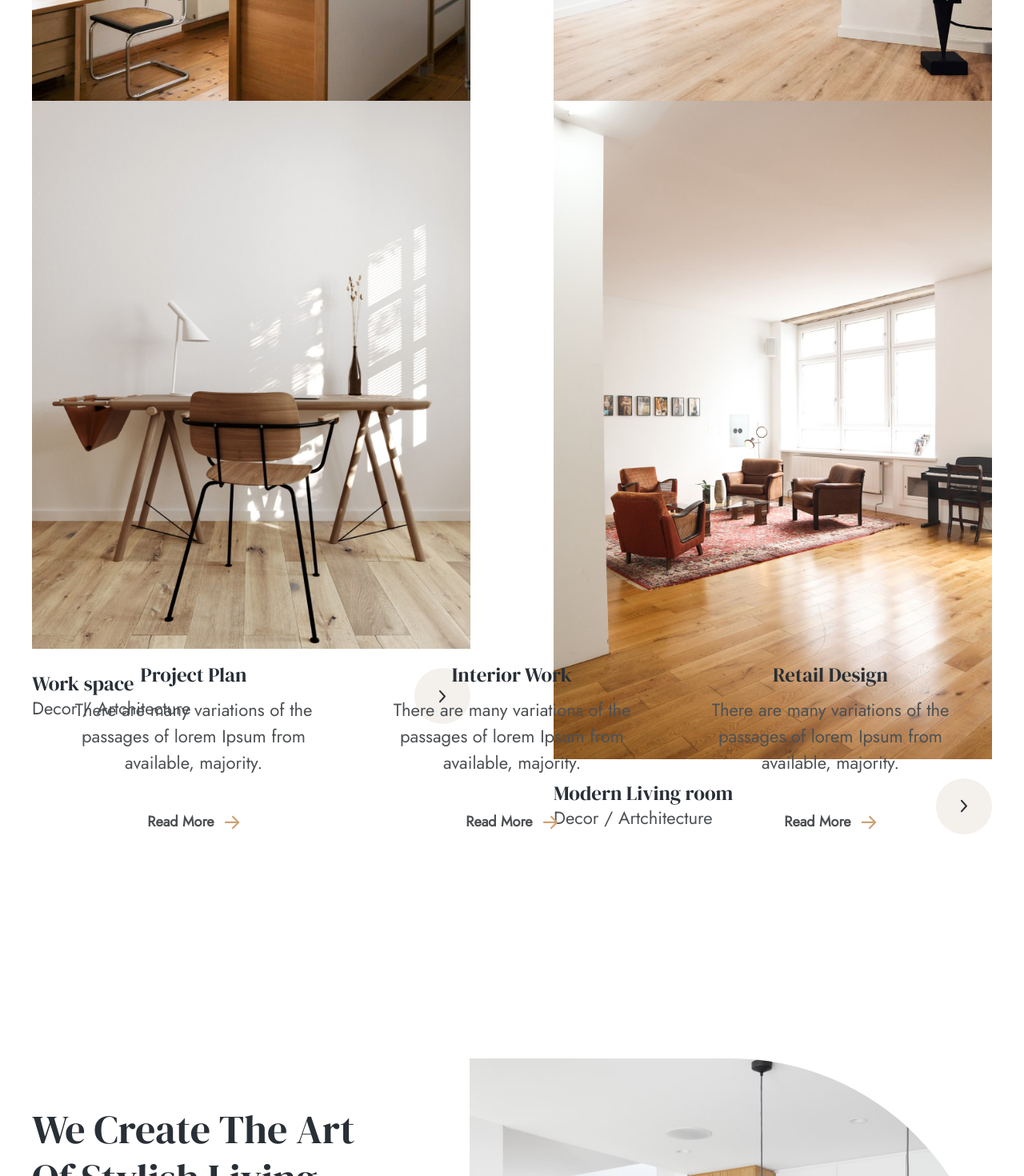
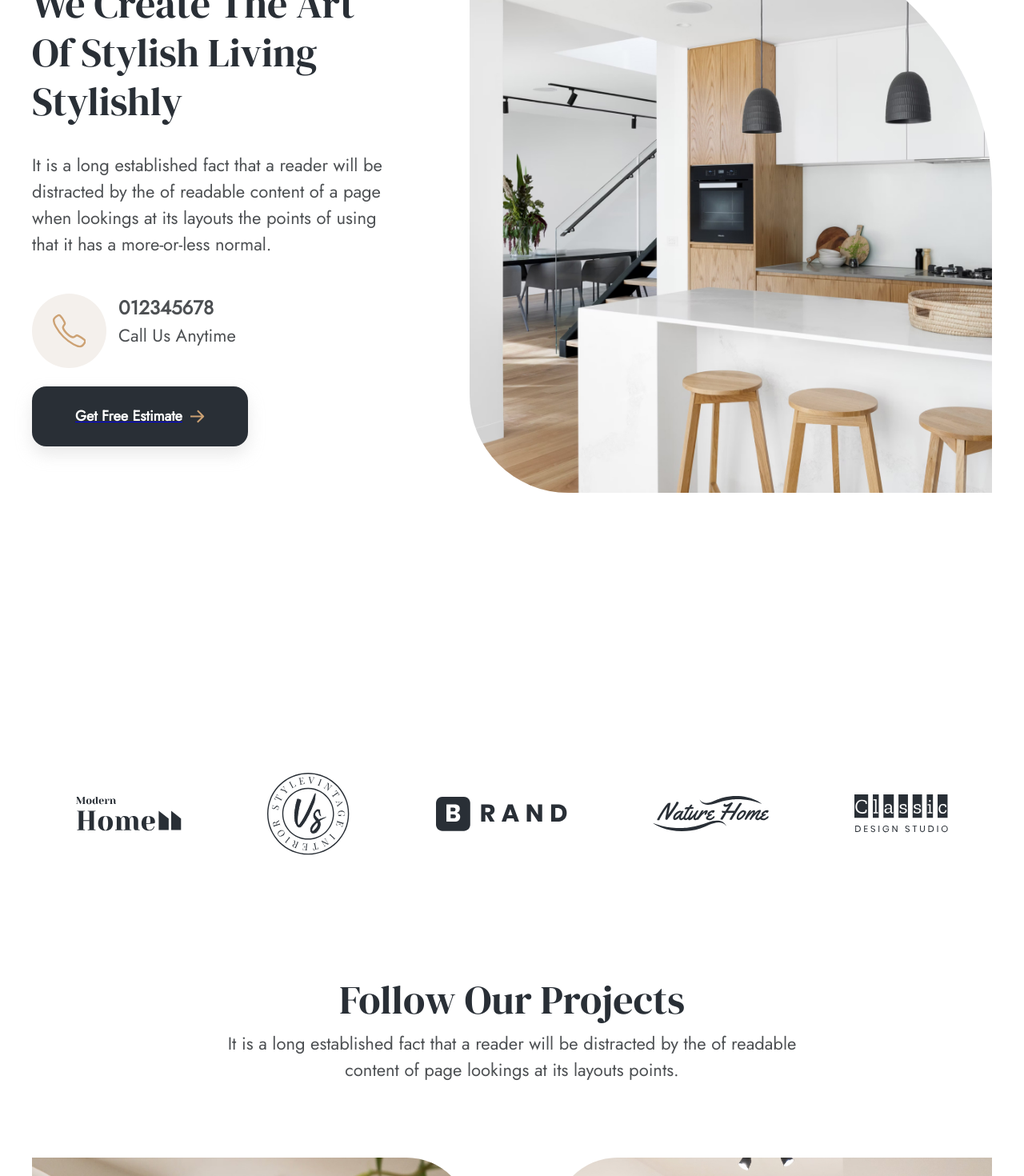
Before and after one commit to Lukas-Daugela/React-Vite-Interno, a React (Vite) app: page / in a window 1280 px wide. Shown: the part 780-2250 px from the top of the page at 80% size. Built offline with nearby package versions, Linux system fonts and the light colour scheme.

Commit message:
Added styles for Section home projects

```diff
--- a/src/components/SectionHomeProjects/SectionHomeProjects.jsx
+++ b/src/components/SectionHomeProjects/SectionHomeProjects.jsx
@@ -10,16 +10,18 @@ const cn = classNames.bind(styles);
 export default function SectionHomeProjects({ projects }) {
   return (
     <div className={cn('projects')}>
-      <h2 className={cn('projects__title')}>Follow Our Projects</h2>
-      <p className={cn('projects__description')}>
-        It is a long established fact that a reader will be distracted by the of readable
-        content of page lookings at its layouts points.
-      </p>
+      <div className={cn('projects__text-container')}>
+        <h2 className={cn('projects__title')}>Follow Our Projects</h2>
+        <p className={cn('projects__description')}>
+          It is a long established fact that a reader will be distracted by the of
+          readable content of page lookings at its layouts points.
+        </p>
+      </div>
       <div className={cn('projects__cards-container')}>
         {projects.slice(0, 4).map((project) => (
           <div key={project.id} className={cn('projects__card')}>
             <ProjectCard cardInfo={project}>
-              <img src={project.imgUrl} alt="" />
+              <img src={project.imgUrl} alt="" className={cn('projects__img')} />
             </ProjectCard>
           </div>
         ))}
--- a/src/components/SectionHomeProjects/SectionHomeProjects.module.scss
+++ b/src/components/SectionHomeProjects/SectionHomeProjects.module.scss
@@ -1,14 +1,68 @@
 @import '../../sass/mixins/index';
 
 .projects {
+  &__text-container {
+    margin: 0 auto;
+    max-width: 73.7rem;
+    text-align: center;
+  }
+
+  &__title {
+    @include heading-styles('large', $weight: 400);
+  }
+
+  &__description {
+    @include padding-y($top: 0.8rem, $bottom: 5rem);
+    @include body-styles('large');
+
+    @include media-query('md') {
+      @include padding-y($top: 0.8rem, $bottom: 9.3rem);
+    }
+  }
+
   &__cards-container {
     display: grid;
-    gap: 10.4rem;
-    grid-template-columns: repeat(2, 1fr);
-    row-gap: 5.4rem;
+    gap: 3rem;
+
+    @include media-query('lg') {
+      gap: 10.4rem;
+      grid-template-columns: repeat(2, 1fr);
+      row-gap: 5.4rem;
+    }
   }
 
   &__card {
     max-height: 61.9rem;
   }
+
+  &__img {
+    max-height: 40rem;
+    object-fit: cover;
+    width: 100%;
+
+    @include media-query('lg') {
+      max-height: 52.5rem;
+    }
+  }
+
+  &__card:nth-child(1) &__img {
+    border-radius: 0 80px 0 0;
+  }
+
+  &__card:nth-child(2) &__img {
+    border-radius: 80px 0 0;
+  }
+
+  &__card:nth-child(3) &__img {
+    border-radius: 0 0 80px;
+  }
+
+  &__card:nth-child(4) &__img {
+    border-radius: 0 0 0 80px;
+  }
+
+  &__title,
+  &__description {
+    margin: 0;
+  }
 }
--- a/src/pages/HomePage/HomePage.jsx
+++ b/src/pages/HomePage/HomePage.jsx
@@ -14,10 +14,10 @@ export default function HomePage() {
   return (
     <MainLayout>
       <HomeHero text={heroText} />
-      <SectionHomeProjects projects={projects} />
       <SectionHomeServices cardsText={serviceCardsText} />
       <SectionEstimate estimateInfo={estimateText} />
       <SectionClients />
+      <SectionHomeProjects projects={projects} />
     </MainLayout>
   );
 }
```
